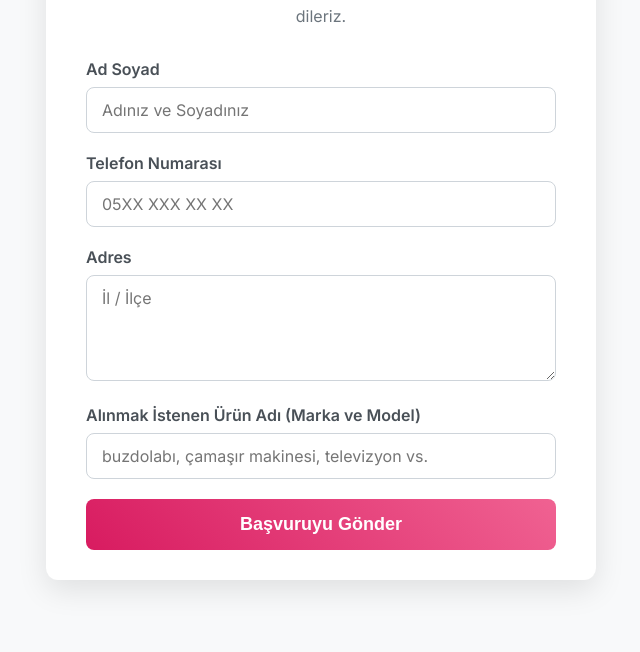
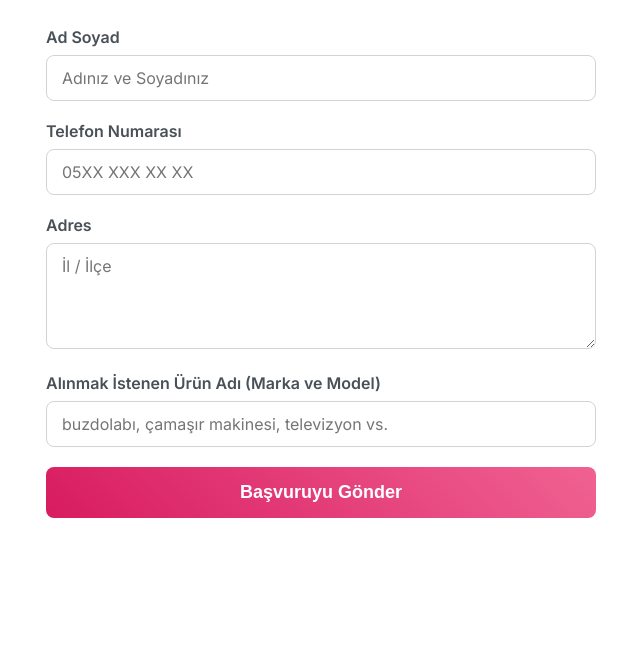
Before and after one commit to evguncons/taksit, a plain HTML site: page form.html in a window 1280 px wide. Shown: the part 188-840 px from the top of the page, without its empty margins (319-959 px from the left). After the commit the page ends 800 px from the top, so only its background shows below. Drawn offline with Linux system fonts and the light colour scheme.

Commit message:
Update form.html

```diff
--- a/form.html
+++ b/form.html
@@ -11,25 +11,30 @@
         /* Genel Sayfa Stilleri */
         body {
             font-family: 'Inter', sans-serif;
-            background-color: #f8f9fa;
+            background-color: #ffffff; /* Arkaplanı tamamen beyaz yap */
             color: #343a40;
-            margin: 0;
-            padding: 20px;
-            display: flex;
-            justify-content: center;
-            align-items: center;
-            min-height: 100vh;
+            margin: 0; /* Dış boşlukları kaldır */
+            padding: 0; /* İç boşlukları kaldır */
         }
 
         /* Form Konteyneri */
         .form-container {
             background-color: #ffffff;
-            padding: 30px 40px;
-            border-radius: 12px;
-            box-shadow: 0 10px 30px rgba(0, 0, 0, 0.1);
+            padding: 20px; /* İçerik kenarlara yapışmasın diye hafif boşluk */
             width: 100%;
-            max-width: 550px;
+            max-width: 100%; /* Maksimum genişlik limitini kaldır */
+            min-height: 100vh; /* Minimum yükseklik ekranı kaplasın */
             box-sizing: border-box;
+            display: flex;
+            flex-direction: column;
+            justify-content: center; /* İçeriği dikeyde ortala */
+            align-items: center; /* İçeriği yatayda ortala */
+        }
+
+        /* Formu ve başarı mesajını sarmalayan ana div'ler için stil */
+        #application-form, #success-message {
+            width: 100%;
+            max-width: 550px; /* Formun çok genişlemesini engelle */
         }
 
         /* Başlık ve Açıklama */
```
